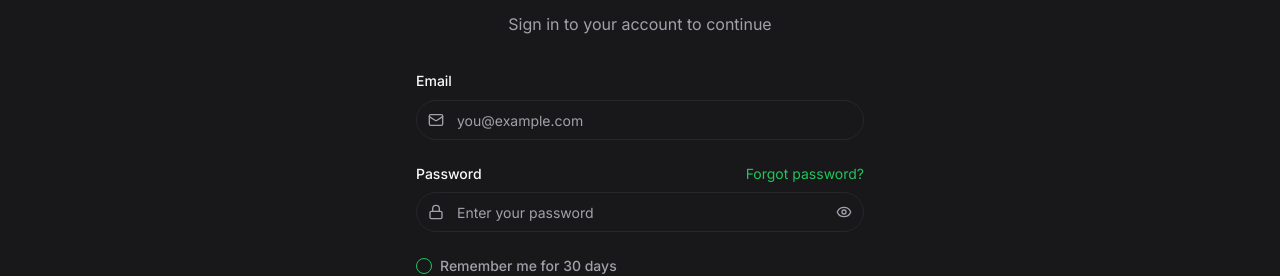
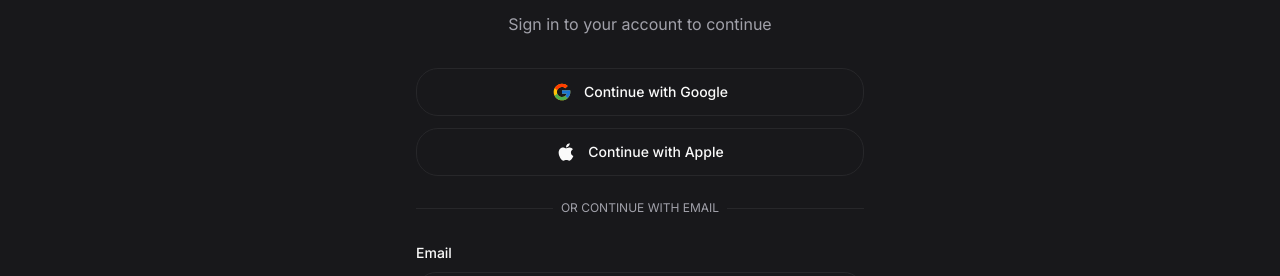
Before and after one commit to mmscesp/greenchocolate, a Next.js app: page /1/account/login in a window 1280 px wide. Shown: the part 241-517 px from the top of the page. Built offline with nearby package versions, Linux system fonts and the light colour scheme; no server answers.

Commit message:
feat(ui): add OAuth buttons to LoginForm and RegisterForm
Ultraworked with [Sisyphus](https://github.com/code-yeongyu/oh-my-opencode)

Co-authored-by: Sisyphus <clio-agent@sisyphuslabs.ai>

```diff
--- a/components/auth/LoginForm.tsx
+++ b/components/auth/LoginForm.tsx
@@ -3,16 +3,20 @@
 import { useActionState, useState } from 'react';
 import Link from 'next/link';
 import { useSearchParams } from 'next/navigation';
-import { login } from '@/app/actions/auth';
+import { login, signInWithOAuth } from '@/app/actions/auth';
 import { Button } from '@/components/ui/button';
 import { Input } from '@/components/ui/input';
 import { Label } from '@/components/ui/label';
 import { Checkbox } from '@/components/ui/checkbox';
 import { Leaf, Mail, Lock, Loader2, Eye, EyeOff } from 'lucide-react';
+import { FcGoogle } from 'react-icons/fc';
+import { FaApple } from 'react-icons/fa';
 
 export default function LoginForm() {
   const searchParams = useSearchParams();
   const redirectUrl = searchParams.get('redirect') || '/dashboard';
+  const [isGoogleLoading, setIsGoogleLoading] = useState(false);
+  const [isAppleLoading, setIsAppleLoading] = useState(false);
 
   const [showPassword, setShowPassword] = useState(false);
   const [rememberMe, setRememberMe] = useState(false);
@@ -22,6 +26,23 @@ export default function LoginForm() {
     message: '',
   });
 
+  const handleOAuthSignIn = async (provider: 'google' | 'apple') => {
+    if (provider === 'google') setIsGoogleLoading(true);
+    else setIsAppleLoading(true);
+
+    try {
+      const result = await signInWithOAuth(provider);
+      if (result.success && result.data) {
+        window.location.href = result.data;
+      }
+    } catch (error) {
+      console.error('OAuth error:', error);
+    } finally {
+      setIsGoogleLoading(false);
+      setIsAppleLoading(false);
+    }
+  };
+
   return (
     <div className="w-full max-w-md mx-auto">
       <div className="text-center mb-8">
@@ -30,6 +51,50 @@ export default function LoginForm() {
         </div>
         <h1 className="text-3xl font-bold text-foreground">Welcome Back</h1>
         <p className="text-muted-foreground mt-2">Sign in to your account to continue</p>
+      </div>
+
+      {/* OAuth Buttons */}
+      <div className="space-y-3 mb-6">
+        <Button
+          type="button"
+          variant="outline"
+          className="w-full flex items-center justify-center gap-3 h-12"
+          onClick={() => handleOAuthSignIn('google')}
+          disabled={isGoogleLoading || isAppleLoading}
+        >
+          {isGoogleLoading ? (
+            <Loader2 className="h-5 w-5 animate-spin" />
+          ) : (
+            <FcGoogle className="h-5 w-5" />
+          )}
+          Continue with Google
+        </Button>
+
+        <Button
+          type="button"
+          variant="outline"
+          className="w-full flex items-center justify-center gap-3 h-12"
+          onClick={() => handleOAuthSignIn('apple')}
+          disabled={isGoogleLoading || isAppleLoading}
+        >
+          {isAppleLoading ? (
+            <Loader2 className="h-5 w-5 animate-spin" />
+          ) : (
+            <FaApple className="h-5 w-5 text-foreground" />
+          )}
+          Continue with Apple
+        </Button>
+      </div>
+
+      <div className="relative mb-6">
+        <div className="absolute inset-0 flex items-center">
+          <span className="w-full border-t" />
+        </div>
+        <div className="relative flex justify-center text-xs uppercase">
+          <span className="bg-background px-2 text-muted-foreground">
+            Or continue with email
+          </span>
+        </div>
       </div>
 
       <form action={formAction} className="space-y-6">
--- a/components/auth/RegisterForm.tsx
+++ b/components/auth/RegisterForm.tsx
@@ -3,15 +3,19 @@
 import { useActionState, useState } from 'react';
 import Link from 'next/link';
 import { useRouter } from 'next/navigation';
-import { signUp } from '@/app/actions/auth';
+import { signUp, signInWithOAuth } from '@/app/actions/auth';
 import { Button } from '@/components/ui/button';
 import { Input } from '@/components/ui/input';
 import { Label } from '@/components/ui/label';
 import { Checkbox } from '@/components/ui/checkbox';
 import { Leaf, Mail, Lock, User, Loader2, Eye, EyeOff, CheckCircle } from 'lucide-react';
+import { FcGoogle } from 'react-icons/fc';
+import { FaApple } from 'react-icons/fa';
 
 export default function RegisterForm() {
   const router = useRouter();
+  const [isGoogleLoading, setIsGoogleLoading] = useState(false);
+  const [isAppleLoading, setIsAppleLoading] = useState(false);
   const [showPassword, setShowPassword] = useState(false);
   const [password, setPassword] = useState('');
   const [confirmPassword, setConfirmPassword] = useState('');
@@ -55,6 +59,23 @@ export default function RegisterForm() {
     }
   };
 
+  const handleOAuthSignIn = async (provider: 'google' | 'apple') => {
+    if (provider === 'google') setIsGoogleLoading(true);
+    else setIsAppleLoading(true);
+
+    try {
+      const result = await signInWithOAuth(provider);
+      if (result.success && result.data) {
+        window.location.href = result.data;
+      }
+    } catch (error) {
+      console.error('OAuth error:', error);
+    } finally {
+      setIsGoogleLoading(false);
+      setIsAppleLoading(false);
+    }
+  };
+
   // Show success state when signup is successful (message indicates email confirmation)
   if (state?.success && state?.message?.includes('email')) {
     return (
@@ -85,6 +106,50 @@ export default function RegisterForm() {
         </div>
         <h1 className="text-3xl font-bold text-foreground">Create Account</h1>
         <p className="text-muted-foreground mt-2">Join our community of cannabis enthusiasts</p>
+      </div>
+
+      {/* OAuth Buttons */}
+      <div className="space-y-3 mb-6">
+        <Button
+          type="button"
+          variant="outline"
+          className="w-full flex items-center justify-center gap-3 h-12"
+          onClick={() => handleOAuthSignIn('google')}
+          disabled={isGoogleLoading || isAppleLoading}
+        >
+          {isGoogleLoading ? (
+            <Loader2 className="h-5 w-5 animate-spin" />
+          ) : (
+            <FcGoogle className="h-5 w-5" />
+          )}
+          Sign up with Google
+        </Button>
+
+        <Button
+          type="button"
+          variant="outline"
+          className="w-full flex items-center justify-center gap-3 h-12"
+          onClick={() => handleOAuthSignIn('apple')}
+          disabled={isGoogleLoading || isAppleLoading}
+        >
+          {isAppleLoading ? (
+            <Loader2 className="h-5 w-5 animate-spin" />
+          ) : (
+            <FaApple className="h-5 w-5 text-foreground" />
+          )}
+          Sign up with Apple
+        </Button>
+      </div>
+
+      <div className="relative mb-6">
+        <div className="absolute inset-0 flex items-center">
+          <span className="w-full border-t" />
+        </div>
+        <div className="relative flex justify-center text-xs uppercase">
+          <span className="bg-background px-2 text-muted-foreground">
+            Or continue with email
+          </span>
+        </div>
       </div>
 
       <form action={formAction} onSubmit={handleSubmit} className="space-y-5">
```
